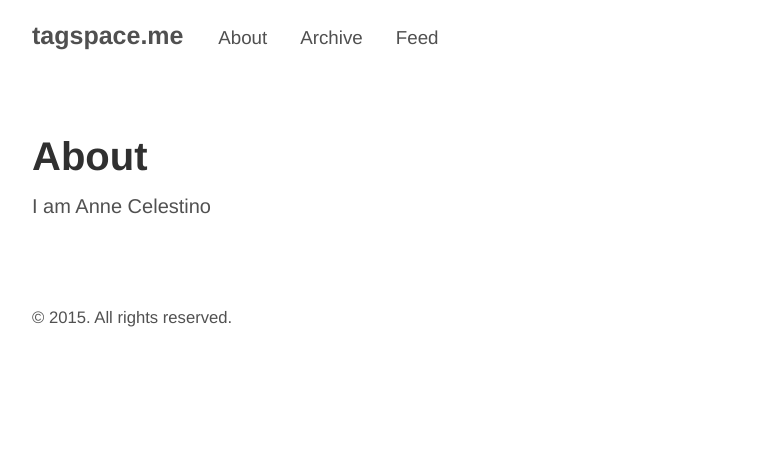
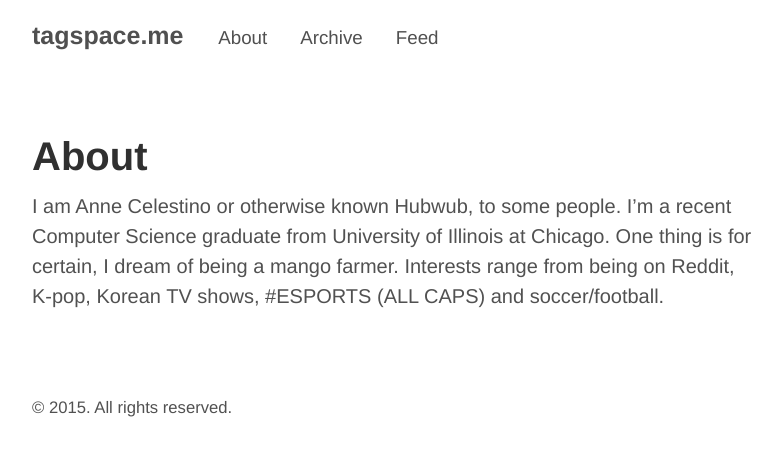
Before and after one commit to hubwub/hubwub.github.io, a Jekyll site: the page built from about.md, in a window 1280 px wide. Shown: the top 456 px of the page, without its empty margins (248-1028 px from the left). Built offline with Jekyll 4.4.1, drawn with Linux system fonts in a browser that asks for light colours.

Commit message:
short about added

```diff
--- a/about.md
+++ b/about.md
@@ -3,4 +3,4 @@ layout: page
 title: About
 ---
 
-I am Anne Celestino
+I am Anne Celestino or otherwise known Hubwub, to some people. I'm a recent Computer Science graduate from University of Illinois at Chicago. One thing is for certain, I dream of being a mango farmer. Interests range from being on Reddit, K-pop, Korean TV shows, #ESPORTS (ALL CAPS) and soccer/football.
```
